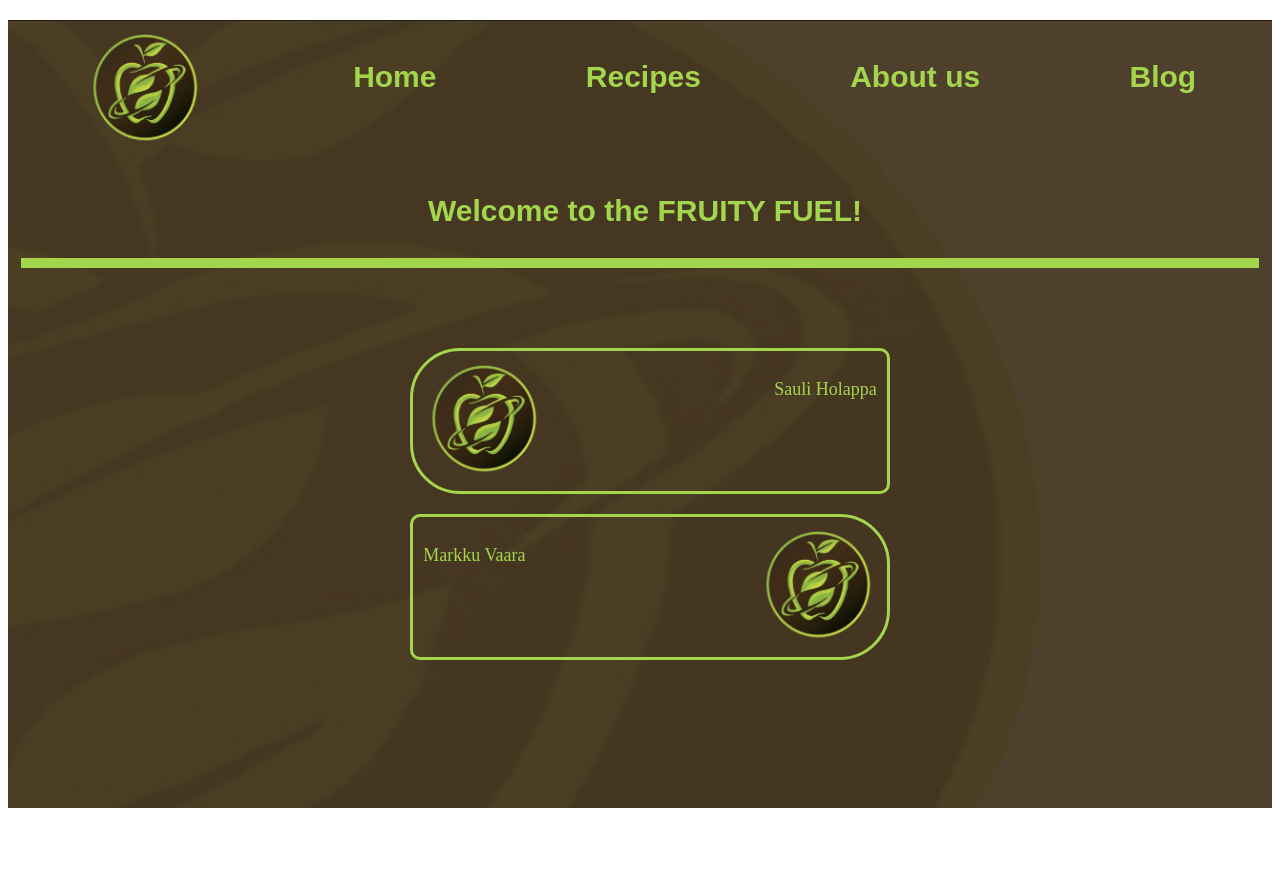
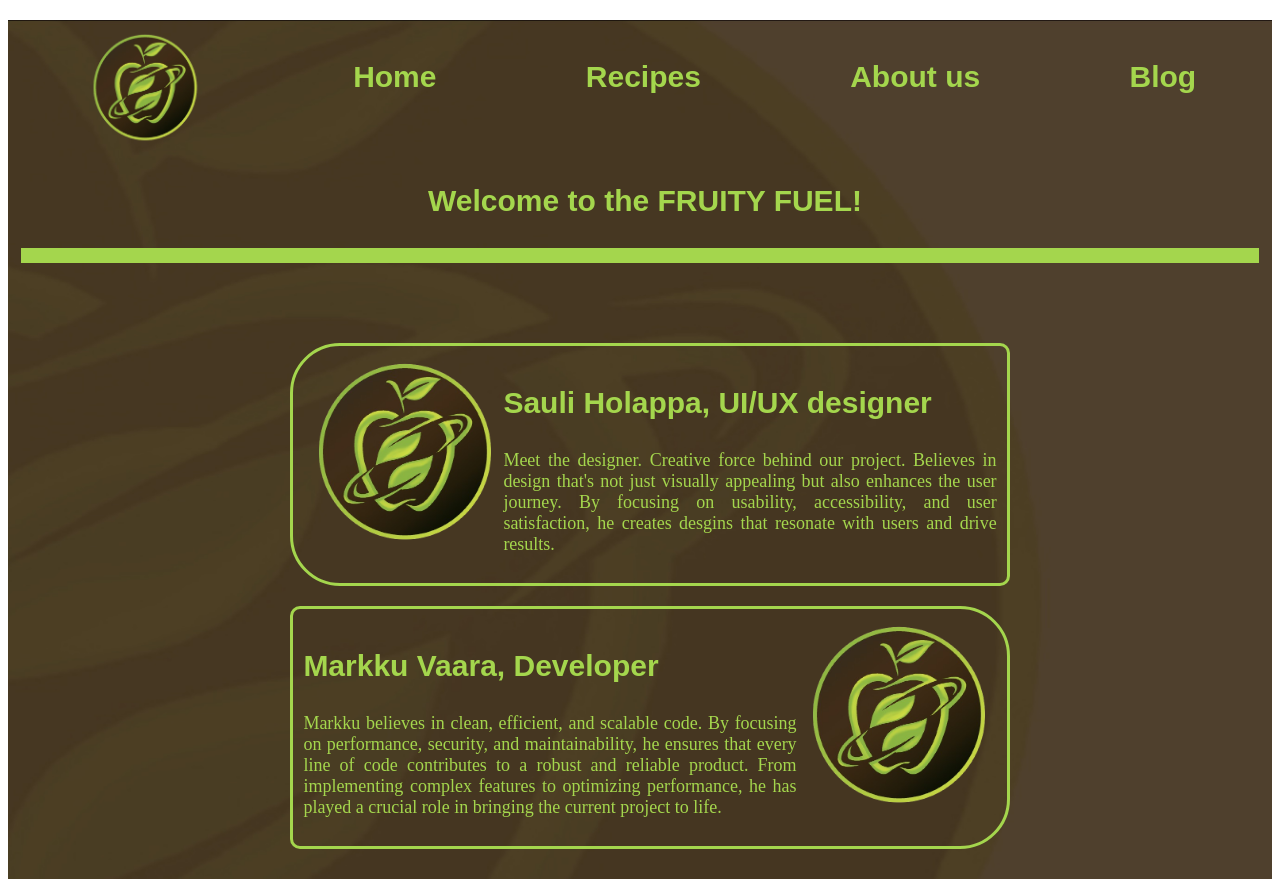
Before and after one commit to MarkkuVaara/smoothierecipes, a React (Vite) app: page /about in a window 1280 px wide. Before the commit the page ends 816 px from the top, so only its background shows below. Built offline with nearby package versions, Linux system fonts and the light colour scheme.

Commit message:
Added text for aboutpage

```diff
--- a/src/components/About.jsx
+++ b/src/components/About.jsx
@@ -6,12 +6,18 @@ const About = () => {
     return (
         <div className="aboutpage">
             <div className="person">
-                <img className="applelogo" src={logo} alt={logo} />
-                <p>Sauli Holappa</p>
+                <img className="personimage" src={logo} alt={logo} />
+                <div>
+                    <h3>Sauli Holappa, UI/UX designer</h3>
+                    <p>Meet the designer. Creative force behind our project. Believes in design that's not just visually appealing but also enhances the user journey. By focusing on usability, accessibility, and user satisfaction, he creates desgins that resonate with users and drive results.</p>
+                </div>
             </div>
             <div className="persontwo">
-                <p>Markku Vaara</p>
-                <img className="applelogo" src={logo} alt={logo} />
+                <div>
+                    <h3>Markku Vaara, Developer</h3>
+                    <p>Markku believes in clean, efficient, and scalable code. By focusing on performance, security, and maintainability, he ensures that every line of code contributes to a robust and reliable product. From implementing complex features to optimizing performance, he has played a crucial role in bringing the current project to life.</p>
+                </div>
+                <img className="personimage" src={logo} alt={logo} />
             </div>
         </div>
     )
--- a/src/index.css
+++ b/src/index.css
@@ -45,14 +45,14 @@ p {
     padding-left: 10px;
     margin-left: 1%;
     margin-right: 1%;
-    border-bottom: 10px solid #A4D64D;
+    border-bottom: 15px solid #A4D64D;
 }
 
 .banner {
     display: flex;
     justify-content: space-between;
     text-align: justify;
-    padding: 10px;
+    padding-top: 10px;
     padding-left: 5%;
     padding-right: 5%;
     margin-top: 20px;
@@ -105,8 +105,8 @@ p {
 
 .aboutpage {
     padding-top: 50px;
-    margin-left: 30%;
-    margin-right: 30%;
+    margin-left: 20%;
+    margin-right: 20%;
 }
 
 .person {
@@ -132,3 +132,16 @@ p {
     border-top-right-radius: 50px;
     border-bottom-right-radius: 50px;
 }
+
+.person > p {
+    padding-right: 20px;
+}
+
+.persontwo > p {
+    padding-left: 20px;
+}
+
+.personimage {
+    height: 200px;
+    width: 200px;
+}
```
